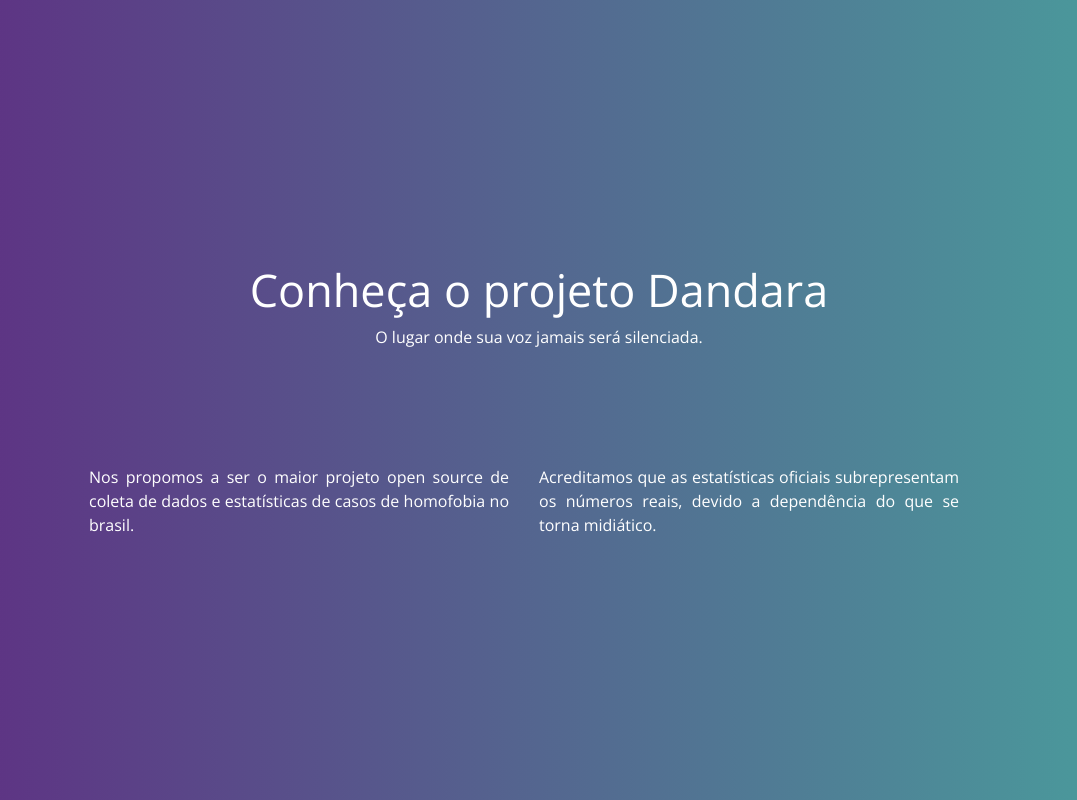
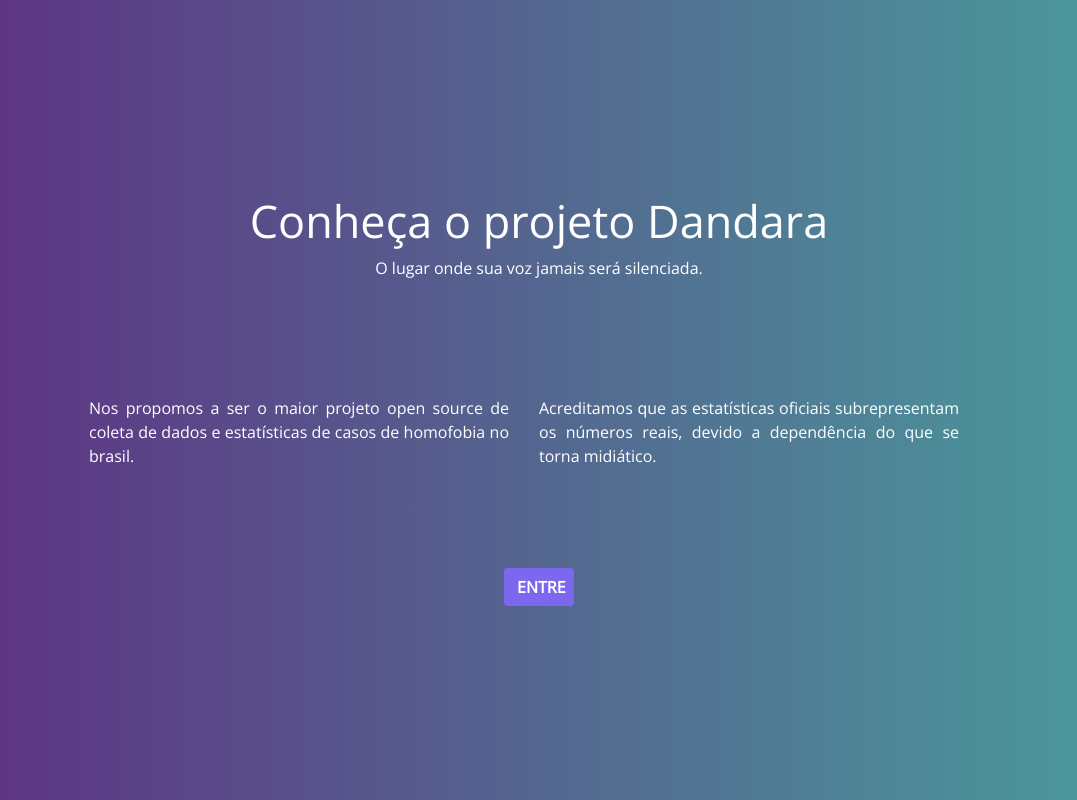
Before and after one commit to romarioL/Projeto-Dandara, a PHP site: page / in a window 1280 px wide. Shown: the whole page, without its empty margins (101-1178 px from the left). Run offline with PHP 8.4, Linux system fonts and the light colour scheme; some libraries are stand-ins or nearby versions.

Commit message:
Add files via upload

```diff
--- a/DandaraProject/css/style.css
+++ b/DandaraProject/css/style.css
@@ -28,3 +28,13 @@ body {
 	margin-top: 100px;
 	text-align: justify;
 }
+
+.btn-purple {
+	background-color: #7B68EE;
+	width: 70px;
+	color: white;
+	text-transform: uppercase;
+	font-weight: bold;
+	margin-top: 100px;
+	align-self: center;
+}
--- a/DandaraProject/index.php
+++ b/DandaraProject/index.php
@@ -22,7 +22,7 @@
           <div class="banner-text col-sm-12 col-lg-5" > Nos propomos a ser o maior projeto open source de coleta de dados e estatísticas de casos de homofobia  no brasil.</div>
           <div class="banner-text col-sm-12 col-lg-5" > Acreditamos que   as estatísticas  oficiais subrepresentam os números reais, devido  a dependência do que se torna midiático. </div>
       </div>
-      <a href="<?php echo DIRPAGE ?>">
+      <a href="main.php" class="btn btn-purple">Entre</a>
     </div>
 
     <!-- Optional JavaScript -->
```
